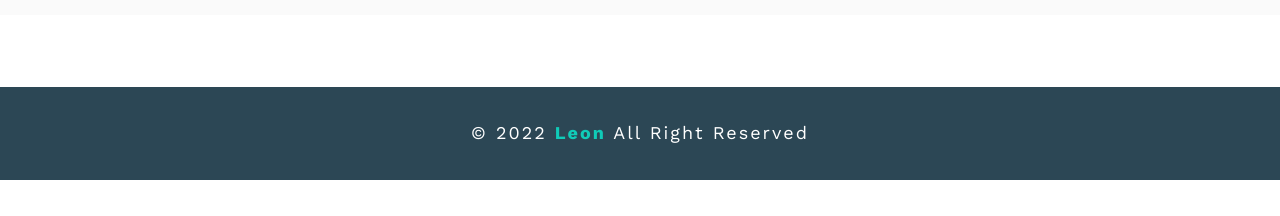
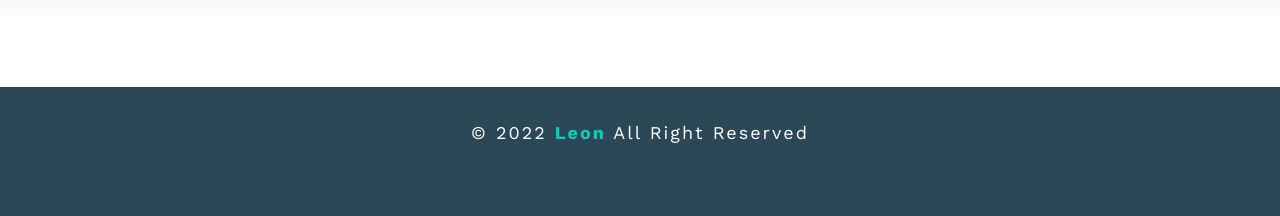
Before and after one commit to MohammedC4r/Leon, a plain HTML site: page index.html in a window 1280 px wide. Shown: the part 3559-3775 px from the top of the page. Before the commit the page ends 3739 px from the top, so only its background shows below. Drawn offline with nearby package versions, Linux system fonts and the light colour scheme.

Commit message:
Add more padding at the bottom of the foot

```diff
--- a/css/scss/leon.css
+++ b/css/scss/leon.css
@@ -320,7 +320,7 @@ section p {
 }
 
 footer {
-  padding: 2em;
+  padding: 2em 2em 4em;
   text-align: center;
   background-color: #2c4755;
   color: white;
```
